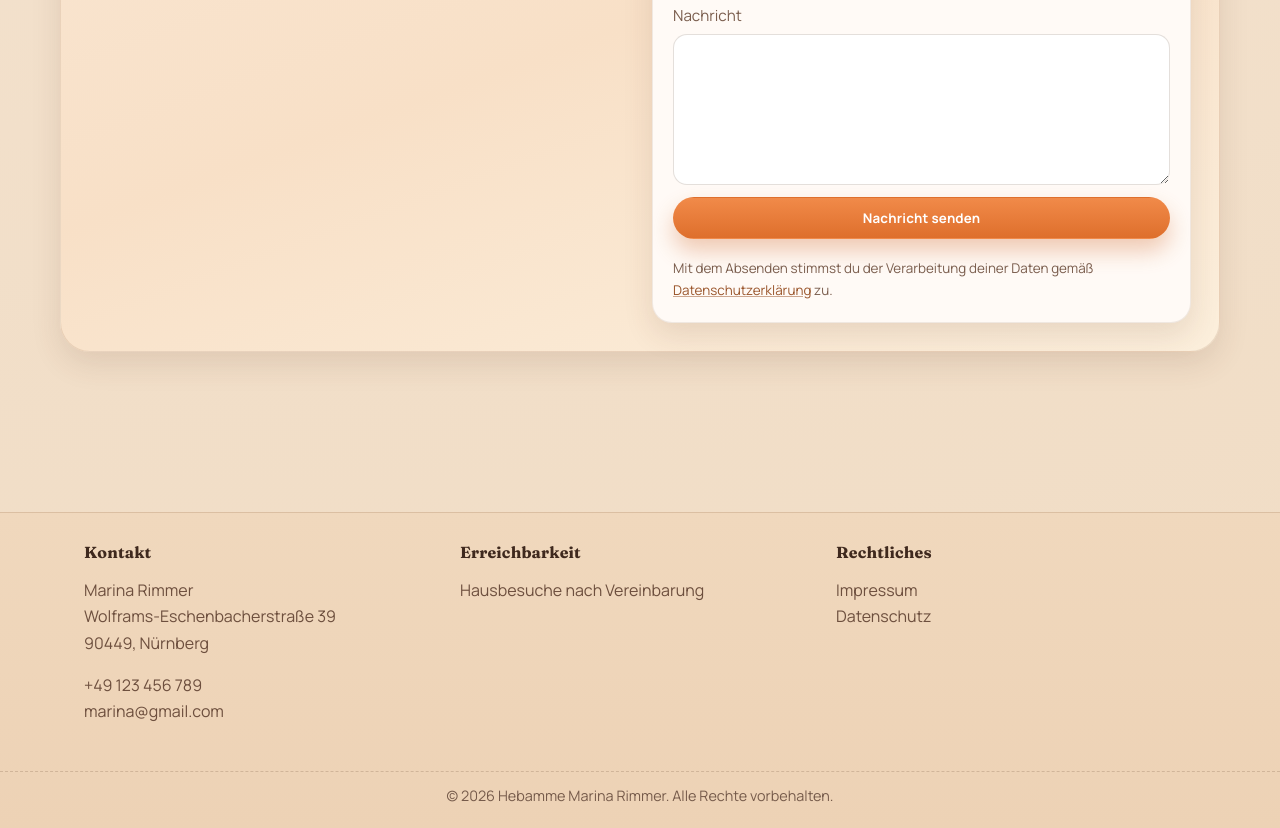
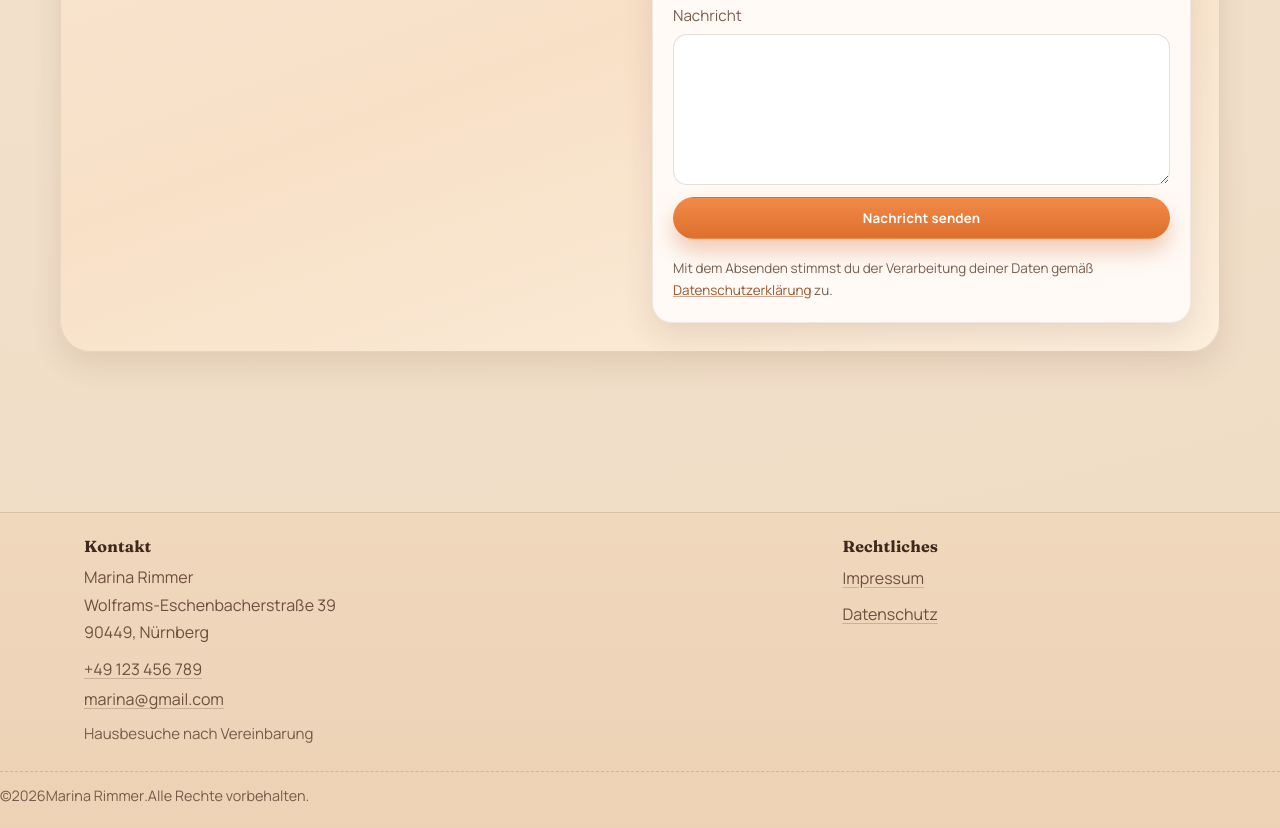
Before and after one commit to IchigoVal/hebammeMarina, a website built with Vite: page index.html in a window 1280 px wide. Shown: the part 3149-3977 px from the top of the page. Built offline with nearby package versions, Linux system fonts and the light colour scheme; files whose address does not match are found by name.

Commit message:
footer changes

```diff
--- a/index.html
+++ b/index.html
@@ -258,22 +258,31 @@
 
     <footer class="site-footer">
       <div class="container footer-grid">
-        <div>
+        <div class="footer-column footer-contact">
           <h4 data-i18n="footer.contact">Kontakt</h4>
-          <p><span data-i18n="common.person_name">Marina Rimmer</span><br/>Wolframs-Eschenbacherstraße 39<br/>90449, Nürnberg</p>
-          <p><a href="tel:+49123456789">+49 123 456 789</a><br/><a href="mailto:marina@gmail.com">marina@gmail.com</a></p>
+          <address class="footer-address">
+            <span data-i18n="common.person_name">Marina Rimmer</span>
+            <span>Wolframs-Eschenbacherstraße 39</span>
+            <span>90449, Nürnberg</span>
+          </address>
+          <p class="footer-contact-links">
+            <a href="tel:+49123456789">+49 123 456 789</a>
+            <a href="mailto:marina@gmail.com">marina@gmail.com</a>
+          </p>
+          <p class="footer-note" data-i18n="footer.availability_text">Hausbesuche nach Vereinbarung</p>
         </div>
-        <div>
-          <h4 data-i18n="footer.availability">Erreichbarkeit</h4>
-          <p data-i18n="footer.availability_text">Hausbesuche nach Vereinbarung</p>
-        </div>
-        <div>
+        <div class="footer-column footer-legal">
           <h4 data-i18n="footer.legal">Rechtliches</h4>
-          <p><a href="#" data-i18n="footer.imprint">Impressum</a><br/><a href="#" data-i18n="footer.privacy">Datenschutz</a></p>
+          <nav class="footer-legal-nav" aria-label="Rechtliches" data-i18n="footer.legal" data-i18n-mode="attr:aria-label">
+            <ul class="footer-legal-list">
+              <li><a href="#" data-i18n="footer.imprint">Impressum</a></li>
+              <li><a href="#" data-i18n="footer.privacy">Datenschutz</a></li>
+            </ul>
+          </nav>
         </div>
       </div>
       <div class="copy">
-        © <span id="year"></span> Hebamme Marina Rimmer. <span data-i18n="footer.rights">Alle Rechte vorbehalten.</span>
+        © <span id="year"></span> <span data-i18n="common.person_name">Marina Rimmer</span>. <span data-i18n="footer.rights">Alle Rechte vorbehalten.</span>
       </div>
     </footer>
 
--- a/src/styles.css
+++ b/src/styles.css
@@ -1163,22 +1163,78 @@ section[id] {
 
 .footer-grid {
   display: grid;
-  grid-template-columns: repeat(3, minmax(0, 1fr));
-  gap: 16px;
-  padding-block: 30px;
+  grid-template-columns: minmax(0, 1.35fr) minmax(220px, 0.65fr);
+  gap: 24px;
+  padding-block: 24px;
+  align-items: start;
 }
 
 .footer-grid h4 {
-  margin: 0 0 8px;
+  margin: 0;
+  font-size: 1rem;
 }
 
-.footer-grid p,
-.footer-grid a {
+.footer-column {
+  display: grid;
+  gap: 10px;
+  align-content: start;
+}
+
+.footer-address {
+  margin: 0;
+  display: grid;
+  gap: 2px;
+  font-style: normal;
+  line-height: 1.6;
   color: #6d4f3e;
 }
 
+.footer-contact-links {
+  margin: 0;
+  display: grid;
+  gap: 4px;
+}
+
+.footer-note {
+  margin: 0;
+  color: #765b4b;
+  font-size: 0.94rem;
+}
+
+.footer-contact-links a,
+.footer-legal-list a {
+  color: #6d4f3e;
+  text-decoration: underline;
+  text-decoration-color: rgba(109, 79, 62, 0.28);
+  text-underline-offset: 3px;
+  transition: opacity 0.2s ease, text-decoration-color 0.2s ease;
+}
+
+.footer-contact-links a:hover,
+.footer-legal-list a:hover,
+.footer-contact-links a:focus-visible,
+.footer-legal-list a:focus-visible {
+  opacity: 0.88;
+  text-decoration-color: rgba(109, 79, 62, 0.5);
+}
+
+.footer-legal-nav {
+  display: block;
+}
+
+.footer-legal-list {
+  list-style: none;
+  display: grid;
+  gap: 10px;
+  padding: 0;
+  margin: 0;
+}
+
 .copy {
-  text-align: center;
+  display: flex;
+  align-items: center;
+  justify-content: flex-start;
+  text-align: left;
   color: #765b4b;
   font-size: 0.9rem;
   padding: 12px 0 20px;
@@ -1188,6 +1244,12 @@ section[id] {
 @media (max-width: 820px) {
   .footer-grid {
     grid-template-columns: 1fr;
+    gap: 18px;
+  }
+
+  .copy {
+    justify-content: center;
+    text-align: center;
   }
 }
 
```
Also changed, not shown: dist/assets/index-BNGbgf4j.js (renamed from dist/assets/index-DY2EDSRX.js), dist/assets/index-DRI11cJl.css (deleted), dist/assets/index-DrONe1Fs.css (added), dist/index.html.
